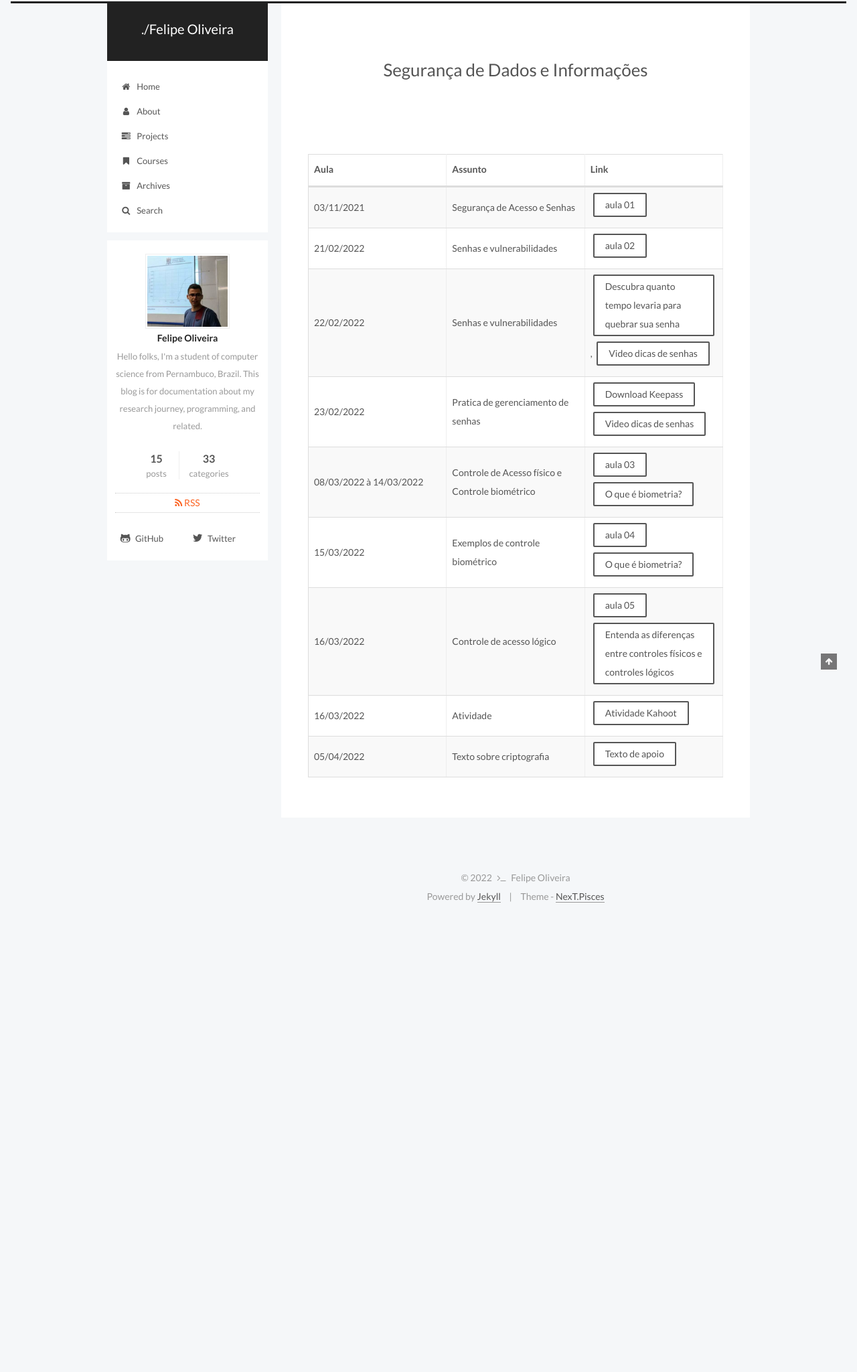
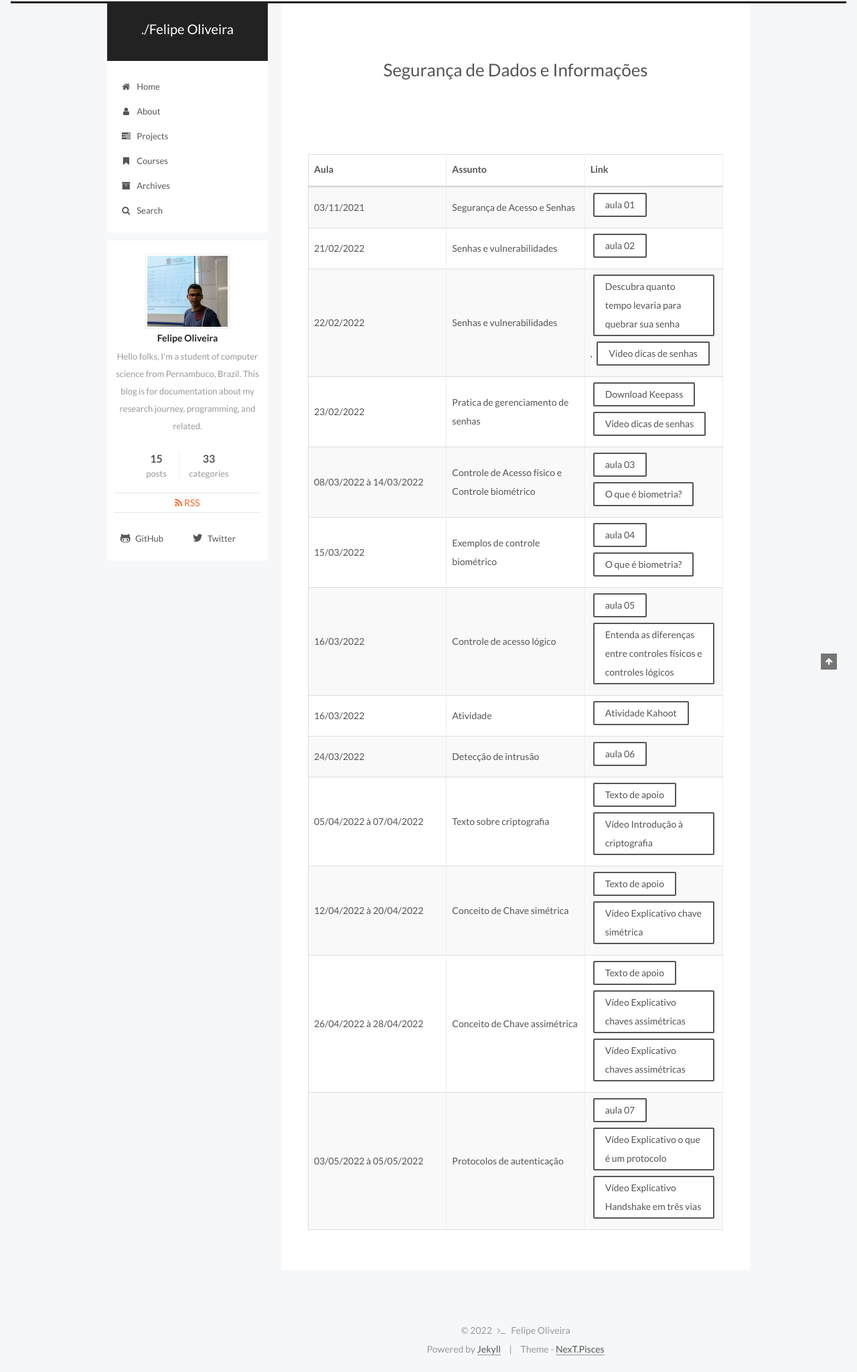
Before and after one commit to fdoliv/fdoliv.github.io, a Jekyll site: the page built from courses/sdi/index.md, in a window 1280 px wide. Shown: the whole page at 67% size. Built offline with Jekyll 4.4.1, drawn with Linux system fonts in a browser that asks for light colours; before the commit the page ends 1373 px from its top, so only the background shows below that.

Commit message:
Atualização de aulas.

```diff
--- a/courses/sdi/index.md
+++ b/courses/sdi/index.md
@@ -21,4 +21,8 @@ comments: false
 | 15/03/2022 | Exemplos de controle biométrico |  <a href="{{ site.url }}/assets/arquivos/sdi/aula04.pdf" target="blank" class="btn">aula 04</a> <a href="https://youtu.be/0XfwcZ6WOsU" target="blank" class="btn">O que é biometria?</a>
 | 16/03/2022 | Controle de acesso lógico |  <a href="{{ site.url }}/assets/arquivos/sdi/aula05.pdf" target="blank" class="btn">aula 05</a> <a href="https://www.telium.com.br/blog/entenda-as-diferencas-entre-controles-fisicos-e-controles-logicos-de-uma-vez-por-todas" target="blank" class="btn">Entenda as diferenças entre controles físicos e controles lógicos</a>
 | 16/03/2022 | Atividade |  <a href="https://create.kahoot.it/share/atividade-de-sdi/71e40f01-6b9b-474a-9cab-349d24aabe07" target="blank" class="btn">Atividade Kahoot</a>
-| 05/04/2022 | Texto sobre criptografia |  <a href="https://blog.elos.vc/criptografia-basica-o-que-e-como-funciona-e-para-o-que-serve/" target="blank" class="btn">Texto de apoio</a>
+| 24/03/2022 | Detecção de intrusão |  <a href="" target="blank" class="btn">aula 06</a>
+| 05/04/2022 à 07/04/2022 | Texto sobre criptografia |  <a href="https://blog.elos.vc/criptografia-basica-o-que-e-como-funciona-e-para-o-que-serve/" target="blank" class="btn">Texto de apoio</a> <a href="https://www.youtube.com/watch?v=_Eeg1LxVWa8" target="blank" class="btn">Vídeo Introdução à criptografia</a>
+| 12/04/2022 à 20/04/2022 | Conceito de Chave simétrica |  <a href="https://www.gta.ufrj.br/grad/07_2/delio/Criptografiasimtrica.html" target="blank" class="btn">Texto de apoio</a> <a href="https://www.youtube.com/watch?v=Yf4T91Kk1Gs" target="blank" class="btn">Vídeo Explicativo chave simétrica</a>
+| 26/04/2022 à 28/04/2022 | Conceito de Chave assimétrica |  <a href="https://www.gta.ufrj.br/grad/07_2/delio/Criptografiasimtrica.html" target="blank" class="btn">Texto de apoio</a> <a href="https://www.youtube.com/watch?v=GeSnN8Tt04U" target="blank" class="btn">Vídeo Explicativo chaves assimétricas</a> <a href="https://www.youtube.com/watch?v=GeSnN8Tt04U" target="blank" class="btn">Vídeo Explicativo chaves assimétricas</a>
+| 03/05/2022 à 05/05/2022 | Protocolos de autenticação |  <a href="{{ site.url }}/assets/arquivos/sdi/aula07.pdf" target="blank" class="btn">aula 07</a> <a href="https://youtu.be/nen0q1SnWsE" target="blank" class="btn">Vídeo Explicativo o que é um protocolo</a> <a href="https://youtu.be/1X-b7L0BzOk" target="blank" class="btn">Vídeo Explicativo Handshake em três vias</a>
```
Also changed, not shown: 2 other files.
